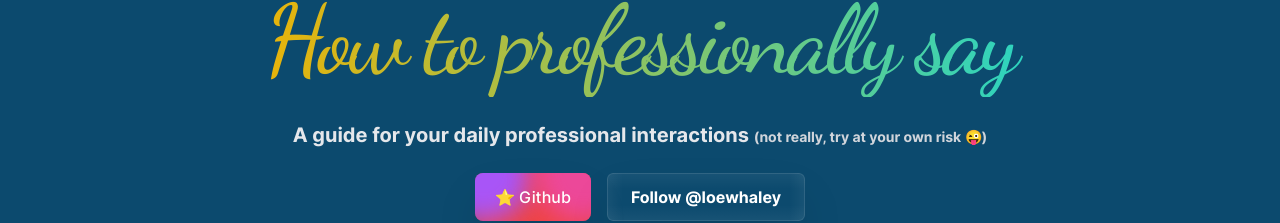
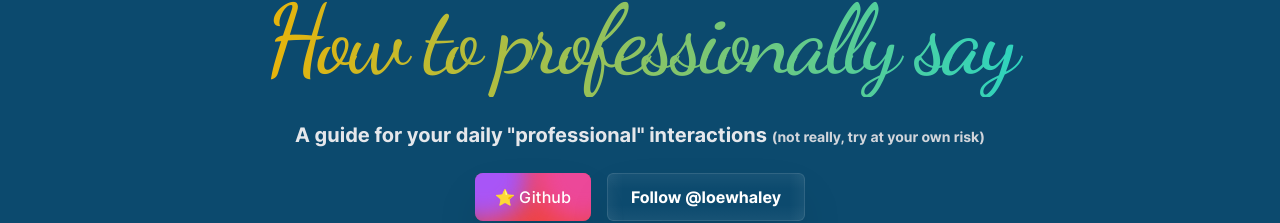
Before and after one commit to AkashRajpurohit/howtoprofessionallysay, a Next.js app: page / in a window 1280 px wide. Shown: the part 95-318 px from the top of the page. Built offline with nearby package versions, Linux system fonts and the light colour scheme.

Commit message:
style: :lipstick: just being specific about sattire

```diff
--- a/components/Header.tsx
+++ b/components/Header.tsx
@@ -12,7 +12,7 @@ const Header: FunctionComponent<IHeaderProps> = (): JSX.Element => {
       <p className="text-center text-xl font-bold text-gray-200">
         {siteMetadata.description}{' '}
         <small className="text-sm text-gray-300">
-          (not really, try at your own risk 😜)
+          (not really, try at your own risk)
         </small>
       </p>
       <div className="flex flex-col gap-4 md:flex-row">
--- a/lib/sitemetadata.ts
+++ b/lib/sitemetadata.ts
@@ -1,7 +1,7 @@
 const siteMetadata = {
   title: 'How to professionally say',
   author: 'Akash Rajpurohit',
-  description: 'A guide for your daily professional interactions',
+  description: `A guide for your daily "professional" interactions`,
   language: 'en-us',
   siteUrl: 'https://howtoprofessionallysay.akashrajpurohit.com',
   siteRepo: 'https://github.com/AkashRajpurohit/howtoprofessionallysay',
```
